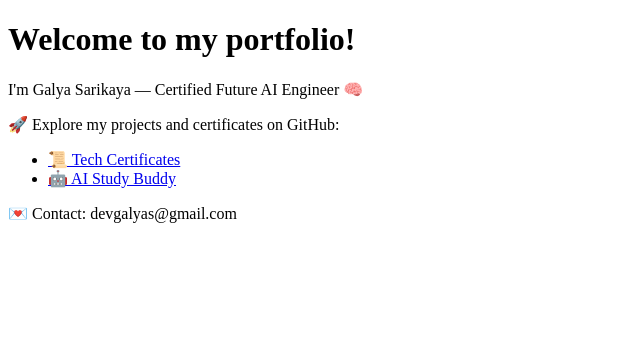
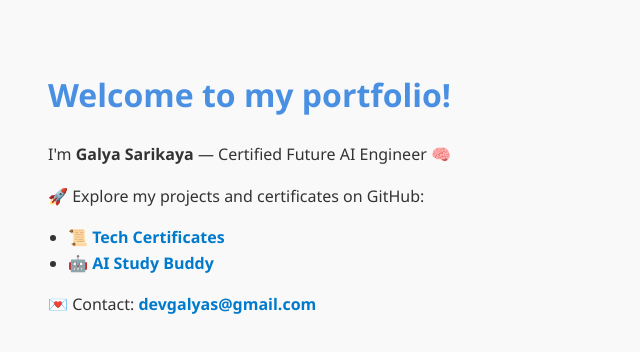
Before and after one commit to galya-dev/galya-portfolio, a plain HTML site: page index.html in a window 1280 px wide. Shown: the whole page, without its empty margins (0-640 px from the left). Drawn offline with Linux system fonts and the light colour scheme.

Commit message:
Update index.html

```diff
--- a/index.html
+++ b/index.html
@@ -4,15 +4,47 @@
   <meta charset="UTF-8" />
   <meta name="viewport" content="width=device-width, initial-scale=1.0"/>
   <title>GALYA SARIKAYA | Portfolio</title>
+
+  <style>
+    body {
+      background-color: #f9f9f9;
+      font-family: 'Segoe UI', sans-serif;
+      color: #333;
+      padding: 40px;
+      line-height: 1.6;
+    }
+
+    h1 {
+      color: #4a90e2;
+    }
+
+    a {
+      color: #007acc;
+      text-decoration: none;
+      font-weight: bold;
+    }
+
+    a:hover {
+      text-decoration: underline;
+    }
+
+    ul {
+      padding-left: 20px;
+    }
+
+    p {
+      max-width: 600px;
+    }
+  </style>
 </head>
 <body>
   <h1>Welcome to my portfolio!</h1>
-  <p>I'm Galya Sarikaya — Certified Future AI Engineer 🧠</p>
+  <p>I'm <strong>Galya Sarikaya</strong> — Certified Future AI Engineer 🧠</p>
   <p>🚀 Explore my projects and certificates on GitHub:</p>
   <ul>
     <li><a href="https://galya-dev.github.io/TECH-TRAINER-CERTIFICATES/">📜 Tech Certificates</a></li>
     <li><a href="https://github.com/galya-dev/AI-Study-Buddy">🤖 AI Study Buddy</a></li>
   </ul>
-  <p>💌 Contact: devgalyas@gmail.com</p>
+  <p>💌 Contact: <a href="mailto:devgalyas@gmail.com">devgalyas@gmail.com</a></p>
 </body>
 </html>
```
